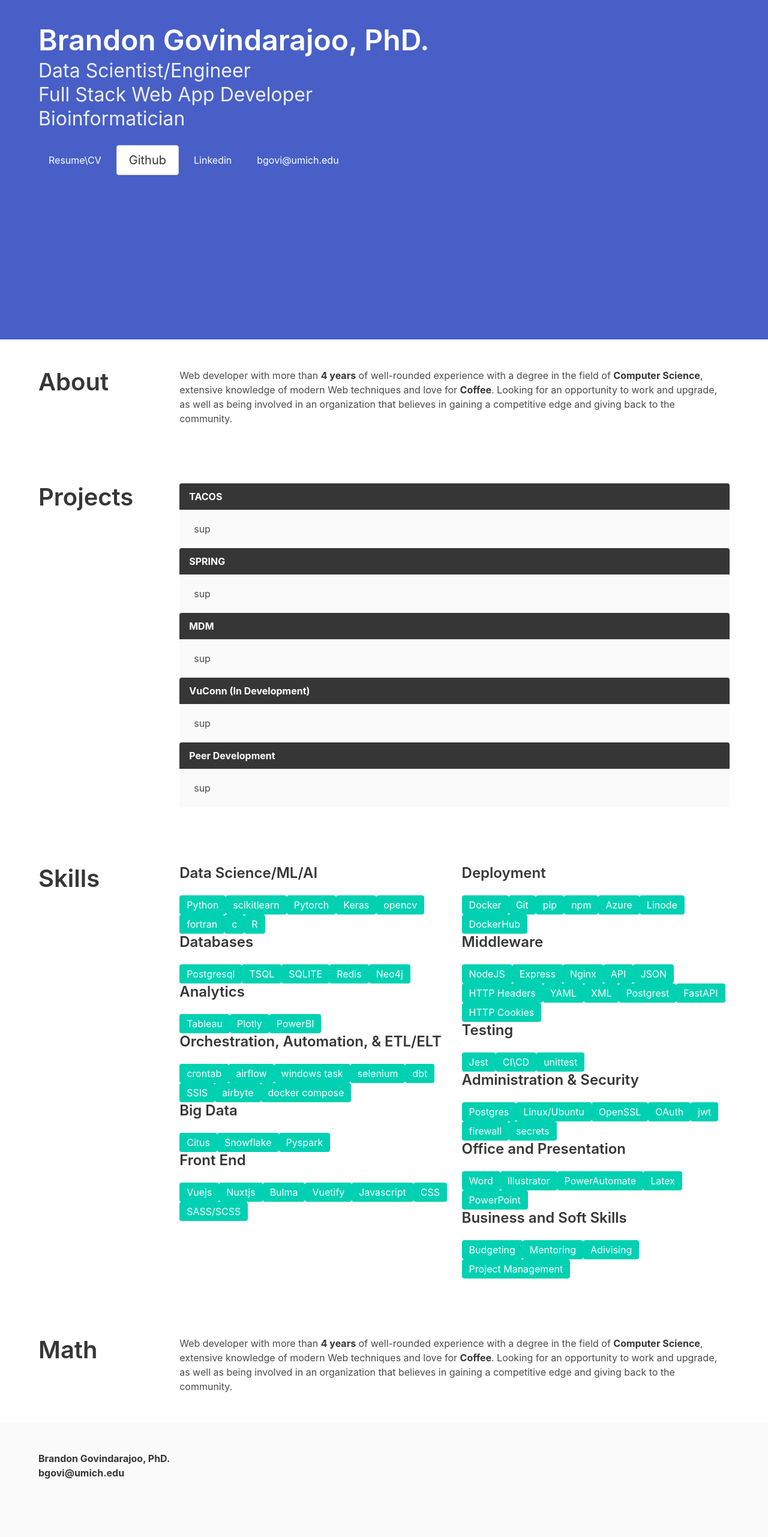
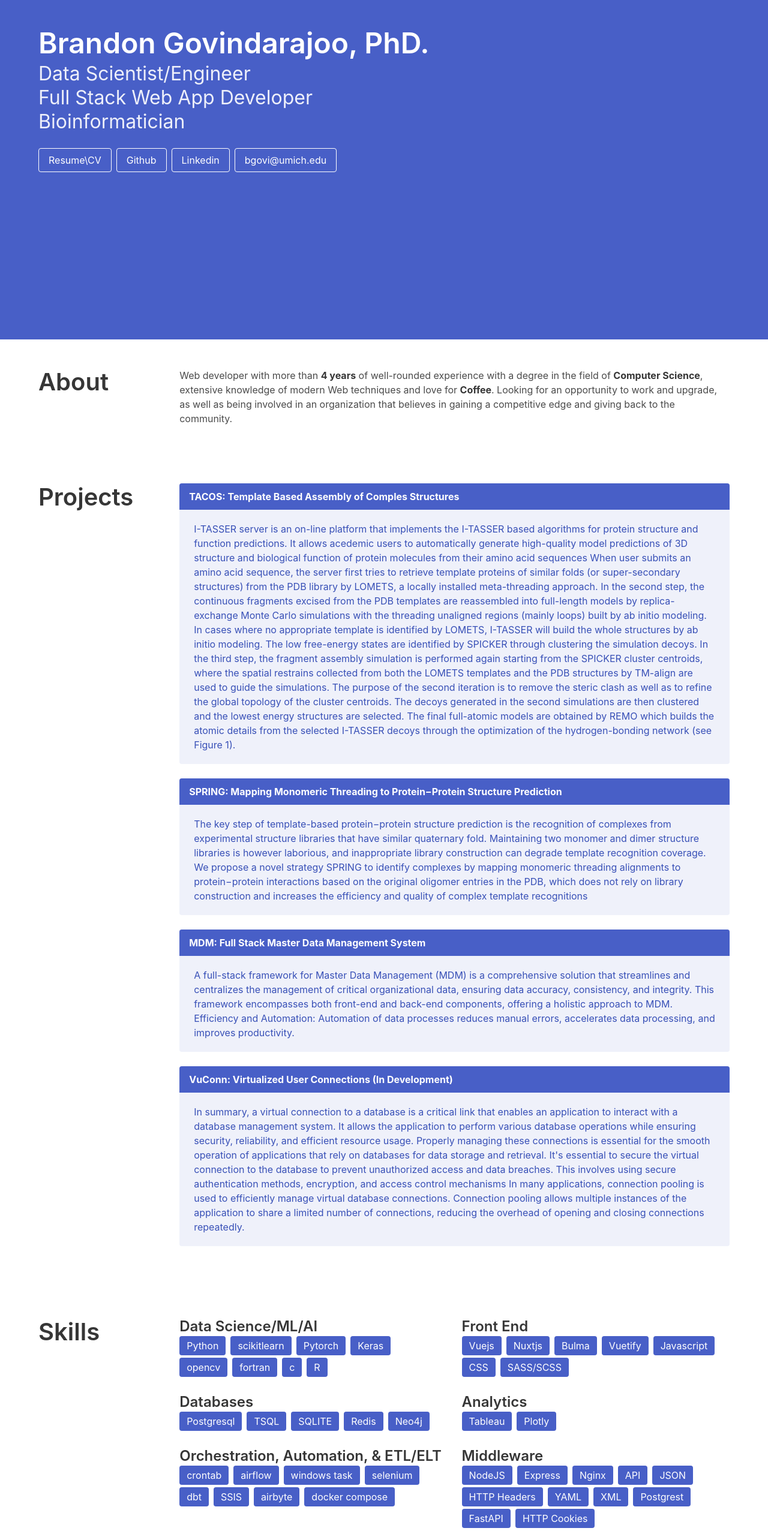
Before and after one commit to bgovi/bgovi.github.io, a Nuxt app in the folder bgovi/: page /portfolio in a window 1280 px wide. Shown: the part 234-2797 px from the top of the page at 60% size. Built offline with nearby package versions, Linux system fonts and the light colour scheme.

Commit message:
Added Project description placeholder and changed columns order in Skills section

```diff
--- a/bgovi/components/portfolio/HeroBody.vue
+++ b/bgovi/components/portfolio/HeroBody.vue
@@ -12,12 +12,33 @@
           Bioinformatician
         </h2>
         <div class="buttons">
-          <button class="button is-link">Resume\CV</button>
-          <button class="button is-medium">Github</button>
-          <button class="button is-link">Linkedin</button>
-          <button class="button is-link">bgovi@umich.edu</button>
+          <button class="button is-link custom-white-border custom-hover-border">Resume\CV</button>
+          <button class="button is-link custom-white-border custom-hover-border">Github</button>
+          <button class="button is-link custom-white-border custom-hover-border">Linkedin</button>
+          <button class="button is-link custom-white-border custom-hover-border">bgovi@umich.edu</button>
         </div>
       </div>
     </div>
   </section>
 </template>
+
+
+<style scoped>
+
+.custom-white-border {
+  border-color: white;
+}
+
+.custom-hover-border:hover {
+  border-color: white; /* Replace with your desired border color */
+}
+
+.custom-hover-border:focus {
+  border-color: white; /* Replace with your desired border color */
+}
+
+.custom-hover-border:active {
+  border-color: white; /* Replace with your desired border color */
+}
+
+</style>
--- a/bgovi/components/portfolio/Projects.vue
+++ b/bgovi/components/portfolio/Projects.vue
@@ -9,7 +9,7 @@
             </div>
             <div class="column is-four-fifths">
                 <div v-for="(project, index) in projects" :key="index">
-                    <article class="message is-dark">
+                    <article class="message is-link mb-5">
                     <div class="message-header">
                         <p>{{project.title}}</p>
                     </div>
@@ -26,18 +26,61 @@
 
 <script>
 
+
 export default {
     data() {
         return {
             projects: [
-                {'title': 'TACOS', 'description': "sup" },
-                {'title': 'SPRING', 'description':  "sup" },
-                {'title': 'MDM', 'description': "sup" },
-                {'title': 'VuConn (In Development)', 'description':  "sup" },
-                {'title': 'Peer Development', 'description':  "sup" }
+                {'title': 'TACOS: Template Based Assembly of Comples Structures', 'description': tacos_description },
+                {'title': 'SPRING: Mapping Monomeric Threading to Protein−Protein Structure Prediction ', 'description':  spring_description },
+                {'title': 'MDM: Full Stack Master Data Management System', 'description': mdm_description },
+                {'title': 'VuConn: Virtualized User Connections (In Development)', 'description':  vuconn_description }
             ]
         }
     }
 }
 
+let tacos_description = `
+I-TASSER server is an on-line platform that implements the I-TASSER based algorithms for protein structure and function predictions. It allows acedemic users to automatically generate high-quality model predictions of 3D structure and biological function of protein molecules from their amino acid sequences
+
+When user submits an amino acid sequence, the server first tries to retrieve template proteins of similar folds (or super-secondary structures) from the PDB library by LOMETS, a locally installed meta-threading approach.
+In the second step, the continuous fragments excised from the PDB templates are reassembled into full-length models by replica-exchange Monte Carlo simulations with the threading unaligned regions (mainly loops) built by ab initio modeling. In cases where no appropriate template is identified by LOMETS, I-TASSER will build the whole structures by ab initio modeling. The low free-energy states are identified by SPICKER through clustering the simulation decoys.
+
+In the third step, the fragment assembly simulation is performed again starting from the SPICKER cluster centroids, where the spatial restrains collected from both the LOMETS templates and the PDB structures by TM-align are used to guide the simulations. The purpose of the second iteration is to remove the steric clash as well as to refine the global topology of the cluster centroids. The decoys generated in the second simulations are then clustered and the lowest energy structures are selected. The final full-atomic models are obtained by REMO which builds the atomic details from the selected I-TASSER decoys through the optimization of the hydrogen-bonding network (see Figure 1).
+
+
+`
+tacos_description = tacos_description.replace(/\n/g, ' ')
+
+
+let spring_description = `
+The key step of template-based protein−protein structure prediction is the
+recognition of complexes from experimental structure libraries that have similar quaternary
+fold. Maintaining two monomer and dimer structure libraries is however laborious, and
+inappropriate library construction can degrade template recognition coverage. We propose
+a novel strategy SPRING to identify complexes by mapping monomeric threading
+alignments to protein−protein interactions based on the original oligomer entries in the
+PDB, which does not rely on library construction and increases the efficiency and quality of
+complex template recognitions
+`
+spring_description = spring_description.replace(/\n/g, ' ')
+
+let mdm_description = `
+A full-stack framework for Master Data Management (MDM) is a comprehensive solution that streamlines and centralizes the management of critical organizational data, ensuring data accuracy, consistency, and integrity.
+This framework encompasses both front-end and back-end components, offering a holistic approach to MDM.
+
+Efficiency and Automation: Automation of data processes reduces manual errors, accelerates data processing, and improves productivity.
+`
+mdm_description = mdm_description.replace(/\n/g, ' ')
+
+let vuconn_description = `
+In summary, a virtual connection to a database is a critical link that enables an application to interact with a database management system. It allows the application to perform various database operations while ensuring security, reliability, and efficient resource usage.
+Properly managing these connections is essential for the smooth operation of applications that rely on databases for data storage and retrieval.
+
+It's essential to secure the virtual connection to the database to prevent unauthorized access and data breaches. This involves using secure authentication methods, encryption, and access control mechanisms
+
+In many applications, connection pooling is used to efficiently manage virtual database connections. Connection pooling allows multiple instances of the application to share a limited number of connections, reducing the overhead of opening and closing connections repeatedly.
+`
+vuconn_description = vuconn_description.replace(/\n/g, ' ')
+
 </script>
--- a/bgovi/components/portfolio/Skills.vue
+++ b/bgovi/components/portfolio/Skills.vue
@@ -7,18 +7,35 @@
     <div class="column is-one-fifth">
         <h3 class="title is-2">Skills</h3>
     </div>
-    <div class="column is-two-fifths">
+
+    <div class="column is-four-fith">
+        <div class="columns" v-for="i in range(0, 10, 2)" :key="i">
+                <div class="column is-half" style="margin-top: 0px; margin-bottom: 0px;">
+                        <h4 class ="title is-4" style="margin-bottom: 3px;" > {{ skills[i].category}} </h4>
+                        <span class="tag is-link is-medium mr-2 mb-1" v-for="(typex, tx_index) in skills[i].types" :key="tx_index" > {{typex}} </span>
+                </div>
+
+                <div class="column is-half" style="margin-top: 0px; margin-bottom: 0px">
+                        <h4 class ="title is-4" style="margin-bottom: 3px;"> {{ skills[i+1].category}} </h4>
+                        <span class="tag is-link is-medium mr-2 mb-1" v-for="(typex, tx_index) in skills[i+1].types" :key="tx_index" > {{typex}} </span>
+                </div>
+        </div>
+    </div>
+
+
+
+    <!--<div class="column is-two-fifths">
         <div v-for="(skill, index) in skills_1" :key="index">
-            <h4 class ="title is-4" > {{ skill.category}} </h4>
-            <span class="tag is-primary is-medium" v-for="(typex, tx_index) in skill.types" :key="tx_index" > {{typex}} </span>
+            <h4 class ="title is-4" style="margin-bottom: 3px;" > {{ skill.category}} </h4>
+            <span class="tag is-link is-medium mr-2 mb-1" v-for="(typex, tx_index) in skill.types" :key="tx_index" > {{typex}} </span>
         </div>
     </div>
     <div class="column is-two-fifths">
         <div v-for="(skill, index) in skills_2" :key="index">
-            <h4 class ="title is-4" > {{ skill.category}} </h4>
-            <span class="tag is-primary is-medium" v-for="(typex, tx_index) in skill.types" :key="tx_index" > {{typex}} </span>
+            <h4 class ="title is-4" style="margin-bottom: 3px;"> {{ skill.category}} </h4>
+            <span class="tag is-link is-medium mr-2 mb-1" v-for="(typex, tx_index) in skill.types" :key="tx_index" > {{typex}} </span>
         </div>
-    </div>
+    </div> -->
 </div>
 </div>
 </section>
@@ -32,21 +49,36 @@ export default {
         return {
             skills: [
                 {'category': 'Data Science/ML/AI', 'types': ['Python', 'scikitlearn', 'Pytorch', 'Keras', 'opencv', 'fortran', 'c', 'R' ] },
+                {'category': 'Front End', 'types':  ['Vuejs', 'Nuxtjs', 'Bulma', 'Vuetify', 'Javascript', 'CSS', 'SASS/SCSS'] },
                 {'category': 'Databases', 'types':  ['Postgresql', 'TSQL', 'SQLITE', 'Redis', 'Neo4j'] },
-                {'category': 'Analytics', 'types':  ['Tableau', 'Plotly', 'PowerBI'] },
+                {'category': 'Analytics', 'types':  ['Tableau', 'Plotly'] },
                 {'category': 'Orchestration, Automation, & ETL/ELT', 'types': ['crontab', 'airflow', 'windows task', 'selenium' ,'dbt',
                                'SSIS', 'airbyte', 'docker compose'] },
+                {'category': 'Middleware', 'types': ['NodeJS', 'Express', 'Nginx', 'API', 'JSON','HTTP Headers', 'YAML', 'XML', 'Postgrest', 'FastAPI', 'HTTP Cookies'] },
                 {'category': 'Big Data', 'types':   ['Citus', 'Snowflake', 'Pyspark'] },
-                {'category': 'Front End', 'types':  ['Vuejs', 'Nuxtjs', 'Bulma', 'Vuetify', 'Javascript', 'CSS', 'SASS/SCSS'] },
                 {'category': 'Deployment', 'types': ['Docker', 'Git', 'pip', 'npm', 'Azure', 'Linode', 'DockerHub'] },
-                {'category': 'Middleware', 'types': ['NodeJS', 'Express', 'Nginx', 'API', 'JSON','HTTP Headers', 'YAML', 'XML', 'Postgrest', 'FastAPI', 'HTTP Cookies'] },
+                {'category': 'Administration & Security', 'types':  ['Postgres', 'Linux/Ubuntu', 'OpenSSL', 'OAuth', 'jwt', 'firewall', 'secrets'] },
+                {'category': 'Office and Presentation', 'types':  ['Word', 'Illustrator', 'PowerAutomate', 'Excel', 'VBA', 'Latex', 'PowerPoint'] },
                 {'category': 'Testing',  'types':   ['Jest', 'CI\\CD', 'unittest'] },
-                {'category': 'Administration & Security', 'types':  ['Postgres', 'Linux/Ubuntu', 'OpenSSL', 'OAuth', 'jwt', 'firewall', 'secrets'] },
-                {'category': 'Office and Presentation', 'types':  ['Word', 'Illustrator', 'PowerAutomate', 'Latex', 'PowerPoint'] },
-                {'category': 'Business and Soft Skills', 'types':  ['Budgeting', 'Mentoring', 'Adivising', 'Project Management'] }
+                {'category': 'Business and Soft Skills', 'types':  ['Budgeting', 'Mentoring', 'Advising', 'Project Management', 'Grant Writing'] }
             ]
         }
+
+
+
     },
+    methods: {
+        range(start, end, step) {
+            step = step || 1;
+            const result = [];
+            for (let i = start; i <= end; i += step) {
+            result.push(i);
+            }
+            return result;
+        },
+    },
+
+
     computed: {
         skills_1() {
             return this.skills.slice(0,6)
```
Also changed, not shown: bgovi/components/portfolio/MathSkills.vue (+17 -0 lines).
